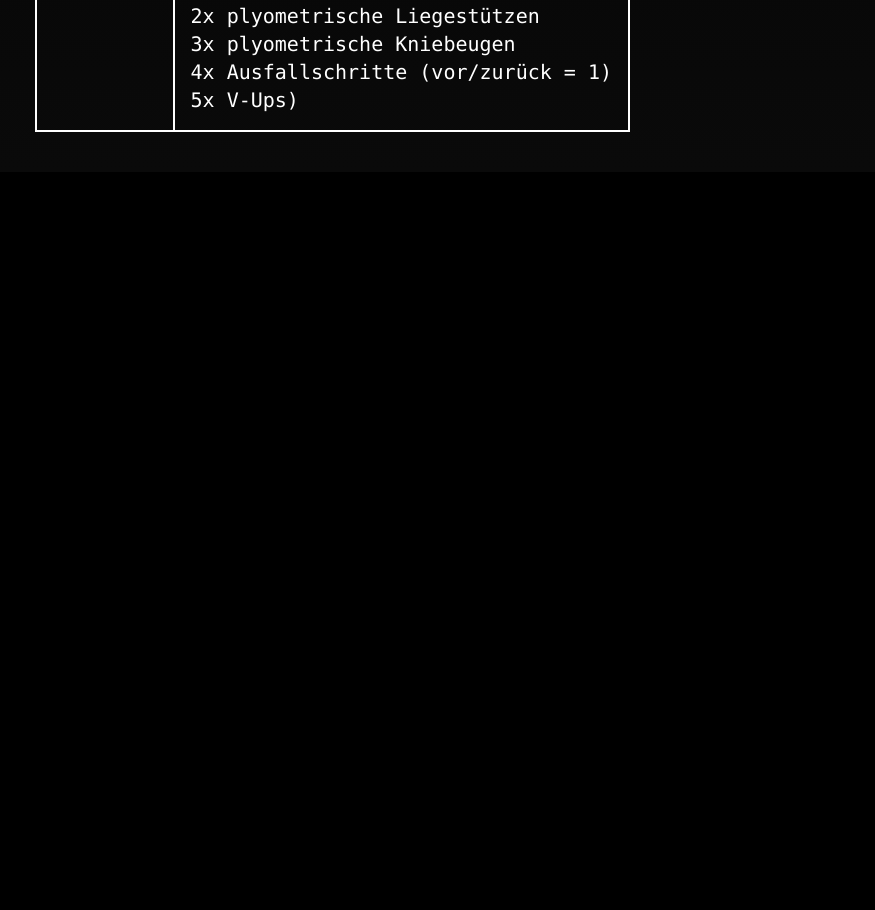
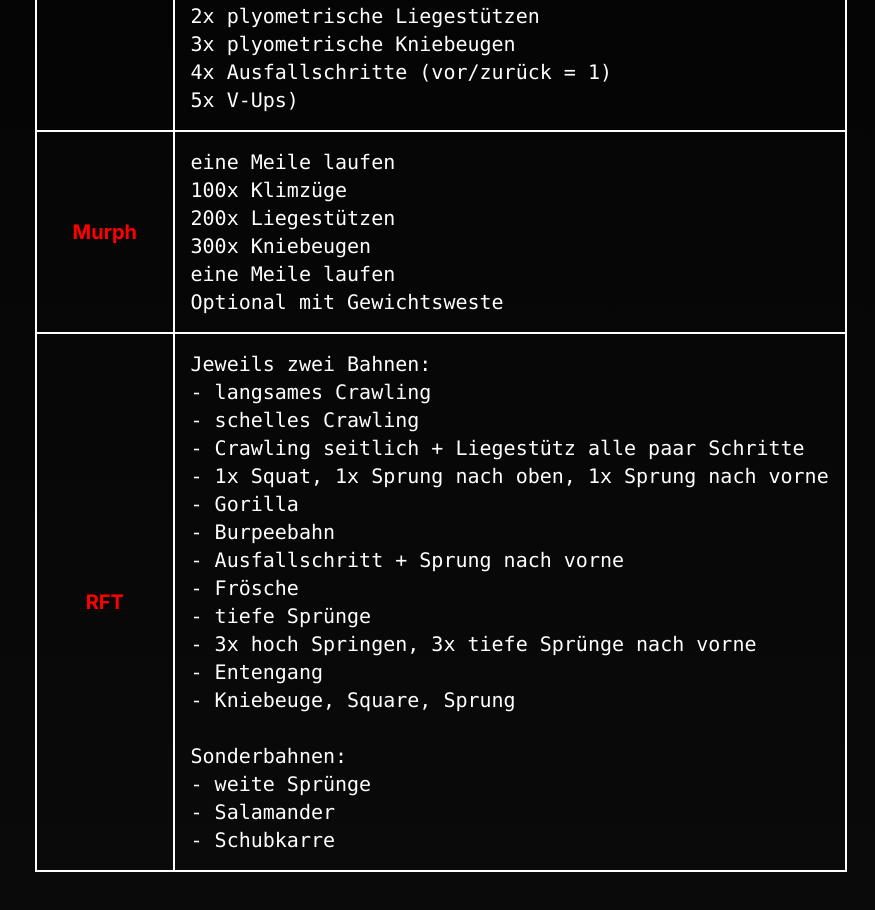
Before and after one commit to Svenum/burpee-counter, a Next.js app: page /schwarzes-buch in a window 1280 px wide. Shown: the part 820-1730 px from the top of the page, without its empty margins (405-1280 px from the left). Before the commit the page ends 992 px from the top, so only its background shows below. Built offline with nearby package versions, Linux system fonts and the light colour scheme.

Commit message:
add workouts

```diff
--- a/app/schwarzes-buch/page.tsx
+++ b/app/schwarzes-buch/page.tsx
@@ -24,7 +24,7 @@ export default function Page() {
           {
             workouts.map((item:Workouts) => (
               <tr key={item.name}>
-                <td className={cellStyle + " text-[#ff0000] text-center"}><b>{item.name}</b></td>
+                <td className={cellStyle + " text-[#ff0000] text-center"} id={item.name}><b>{item.name}</b></td>
                 <td className={cellStyle}><pre>{item.description}</pre></td>
               </tr>
             ))
--- a/src/data/black_book.json
+++ b/src/data/black_book.json
@@ -6,5 +6,13 @@
   {
     "name": "Mindgame",
     "description": "Simple:\n50x (\n1x Burpees\n2x Liegestützen\n3x Kniebeugen\n4x Ausfallschritte\n5x Sit-Ups)\n\nAdvanced:\n50x (\n1x Navy Seals\n2x plyometrische Liegestützen\n3x plyometrische Kniebeugen\n4x Ausfallschritte (vor/zurück = 1)\n5x V-Ups)"
+  },
+  {
+    "name": "Murph",
+    "description": "eine Meile laufen\n100x Klimzüge\n200x Liegestützen\n300x Kniebeugen\neine Meile laufen\nOptional mit Gewichtsweste"
+  },
+  {
+    "name": "RFT",
+    "description": "Jeweils zwei Bahnen:\n- langsames Crawling\n- schelles Crawling\n- Crawling seitlich + Liegestütz alle paar Schritte\n- 1x Squat, 1x Sprung nach oben, 1x Sprung nach vorne\n- Gorilla\n- Burpeebahn\n- Ausfallschritt + Sprung nach vorne\n- Frösche\n- tiefe Sprünge\n- 3x hoch Springen, 3x tiefe Sprünge nach vorne\n- Entengang\n- Kniebeuge, Square, Sprung\n\nSonderbahnen:\n- weite Sprünge\n- Salamander\n- Schubkarre"
   }
 ]
```
